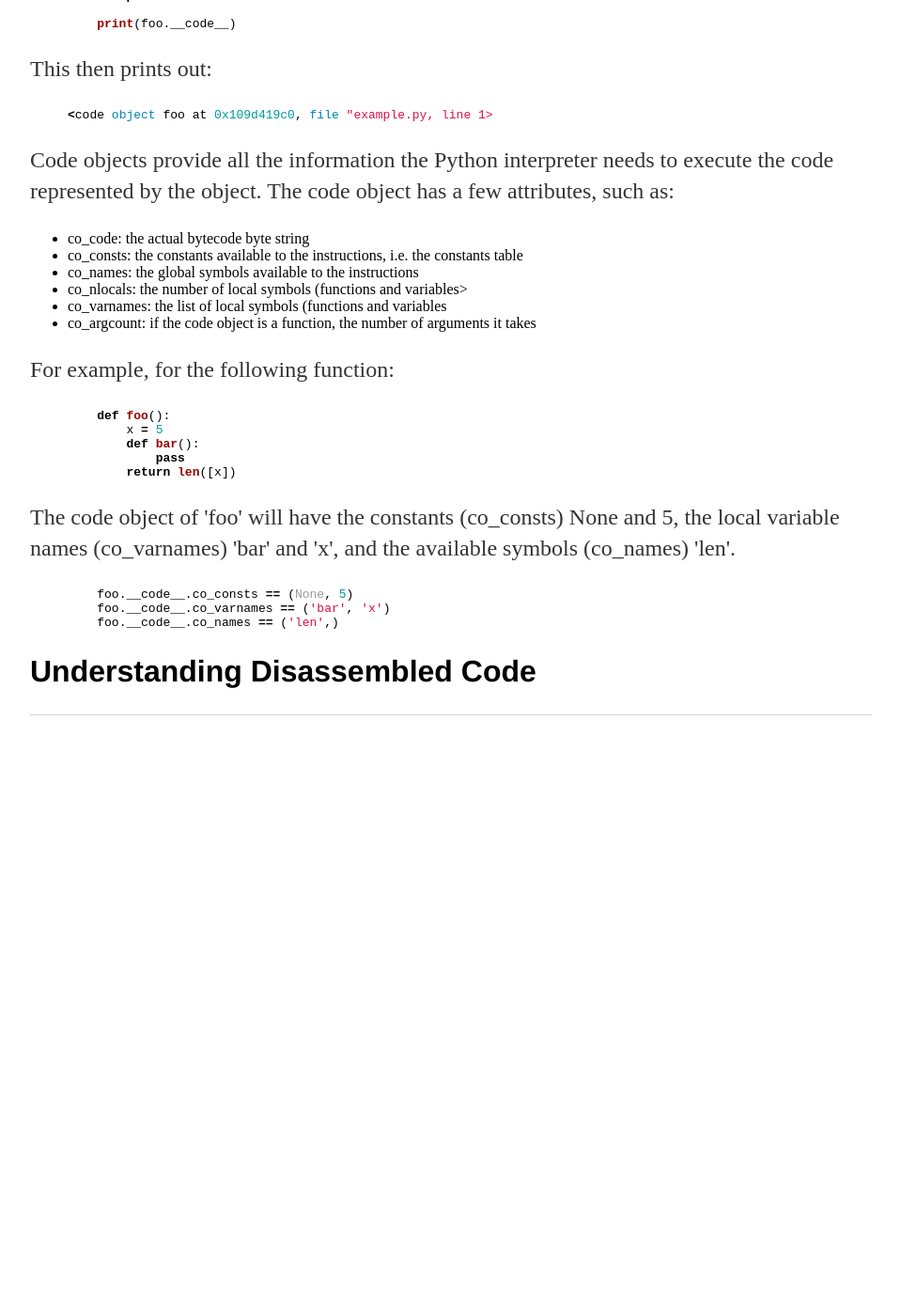
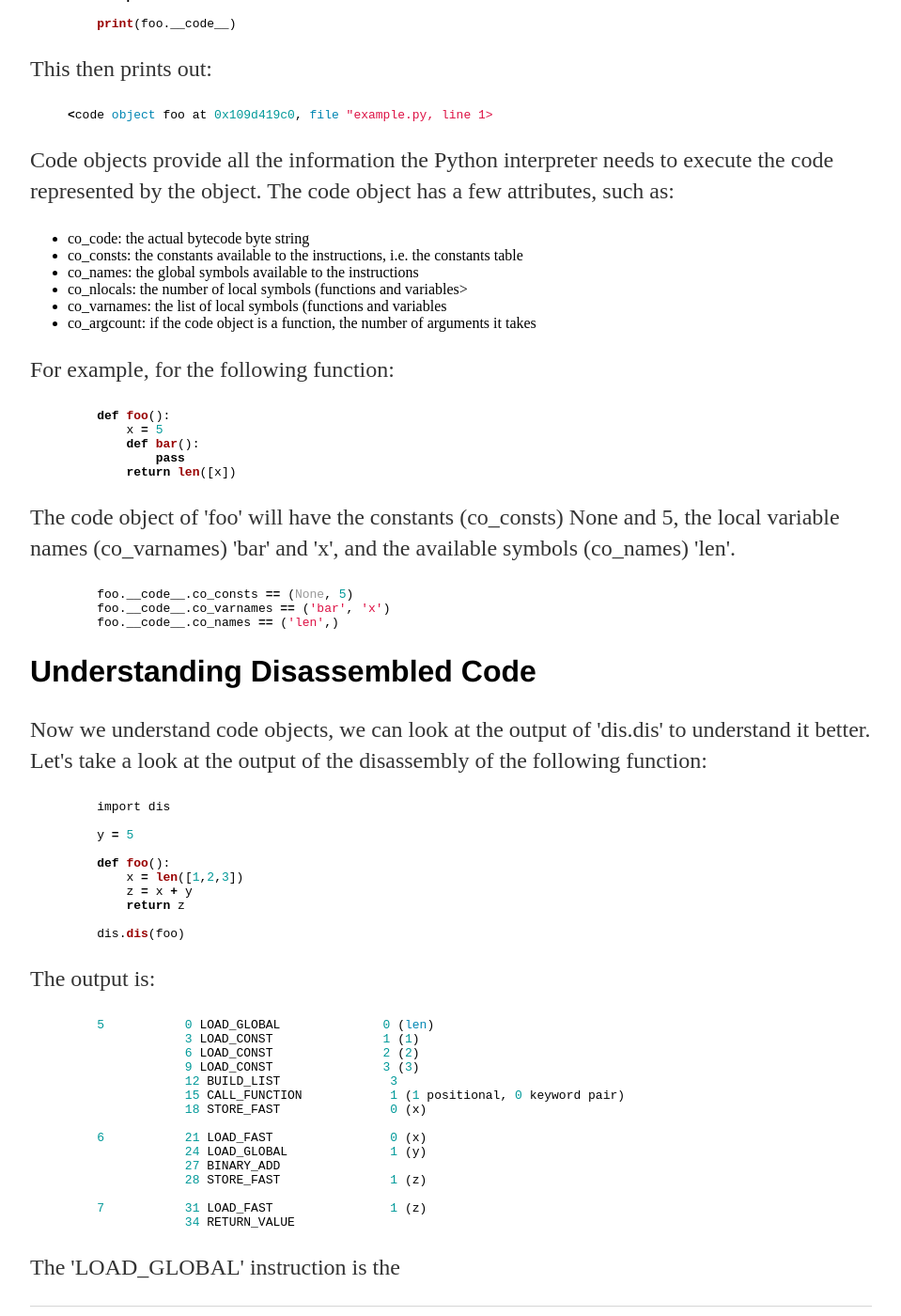
Before and after one commit to bentrevett/bentrevett.github.io, a Jekyll site: the page built from blog/python-disassembler/index.html, in a window 1280 px wide and 1400 px high, scrolled down 1781 px. Shown: the whole window at 94% size, without its empty margins (160-1119 px from the left). Built offline with Jekyll 4.4.1, drawn with Linux system fonts in a browser that asks for light colours; before the commit the page ends 2552 px from its top, so only the background shows below that.

Commit message:
Update index.html

```diff
--- a/blog/python-disassembler/index.html
+++ b/blog/python-disassembler/index.html
@@ -43,7 +43,7 @@
                 19 STORE_FAST               2 (z)
 
     7           22 LOAD_FAST                2 (z)
-		25 RETURN_VALUE {% endhighlight %}
+		        25 RETURN_VALUE {% endhighlight %}
 <p>
     You can also disassemble an enitre Python file via 'python -m dis file_name.py'.
     Each column of the disassembly output gives the following:</p>
@@ -98,3 +98,39 @@
     foo.__code__.co_varnames == ('bar', 'x')
     foo.__code__.co_names == ('len',){% endhighlight %}
     <h2>Understanding Disassembled Code</h2>
+    <p>
+    Now we understand code objects, we can look at the output of 'dis.dis' to understand it better. Let's take a look at the output of the disassembly of the following function:
+    </p>
+    {% highlight python %}
+    import dis
+
+    y = 5
+
+    def foo():
+        x = len([1,2,3])
+        z = x + y
+        return z
+
+    dis.dis(foo){% endhighlight %}
+    <p>
+    The output is:
+    </p>
+    {% highlight python %}
+    5           0 LOAD_GLOBAL              0 (len)
+                3 LOAD_CONST               1 (1)
+                6 LOAD_CONST               2 (2)
+                9 LOAD_CONST               3 (3)
+                12 BUILD_LIST               3
+                15 CALL_FUNCTION            1 (1 positional, 0 keyword pair)
+                18 STORE_FAST               0 (x)
+
+    6           21 LOAD_FAST                0 (x)
+                24 LOAD_GLOBAL              1 (y)
+                27 BINARY_ADD
+                28 STORE_FAST               1 (z)
+
+    7           31 LOAD_FAST                1 (z)
+                34 RETURN_VALUE{% endhighlight %}
+    <p>
+    The 'LOAD_GLOBAL' instruction is the
+    </p>
```
Also changed, not shown: other parts of blog/python-disassembler/index.html (+1 -1 lines).
